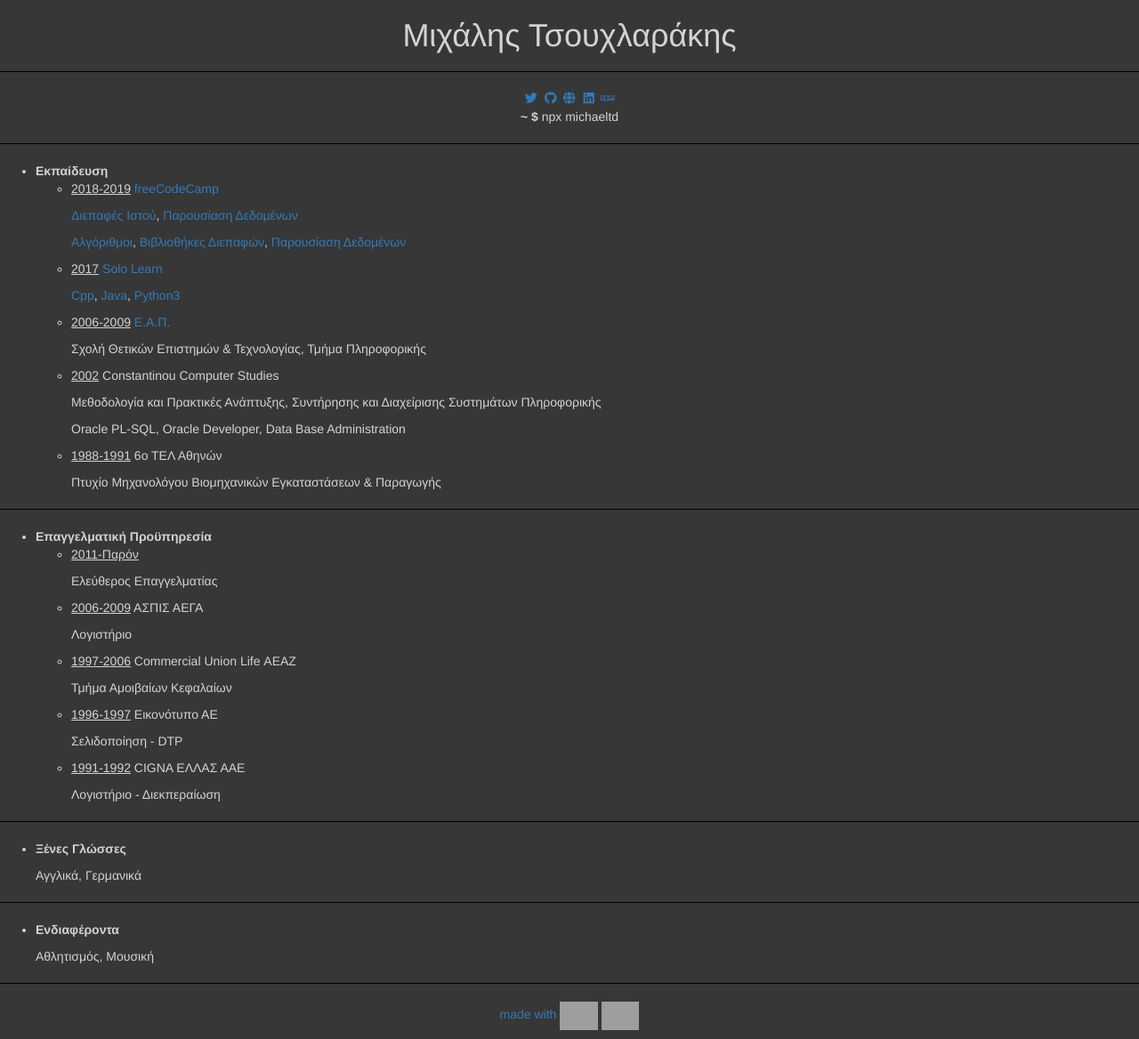
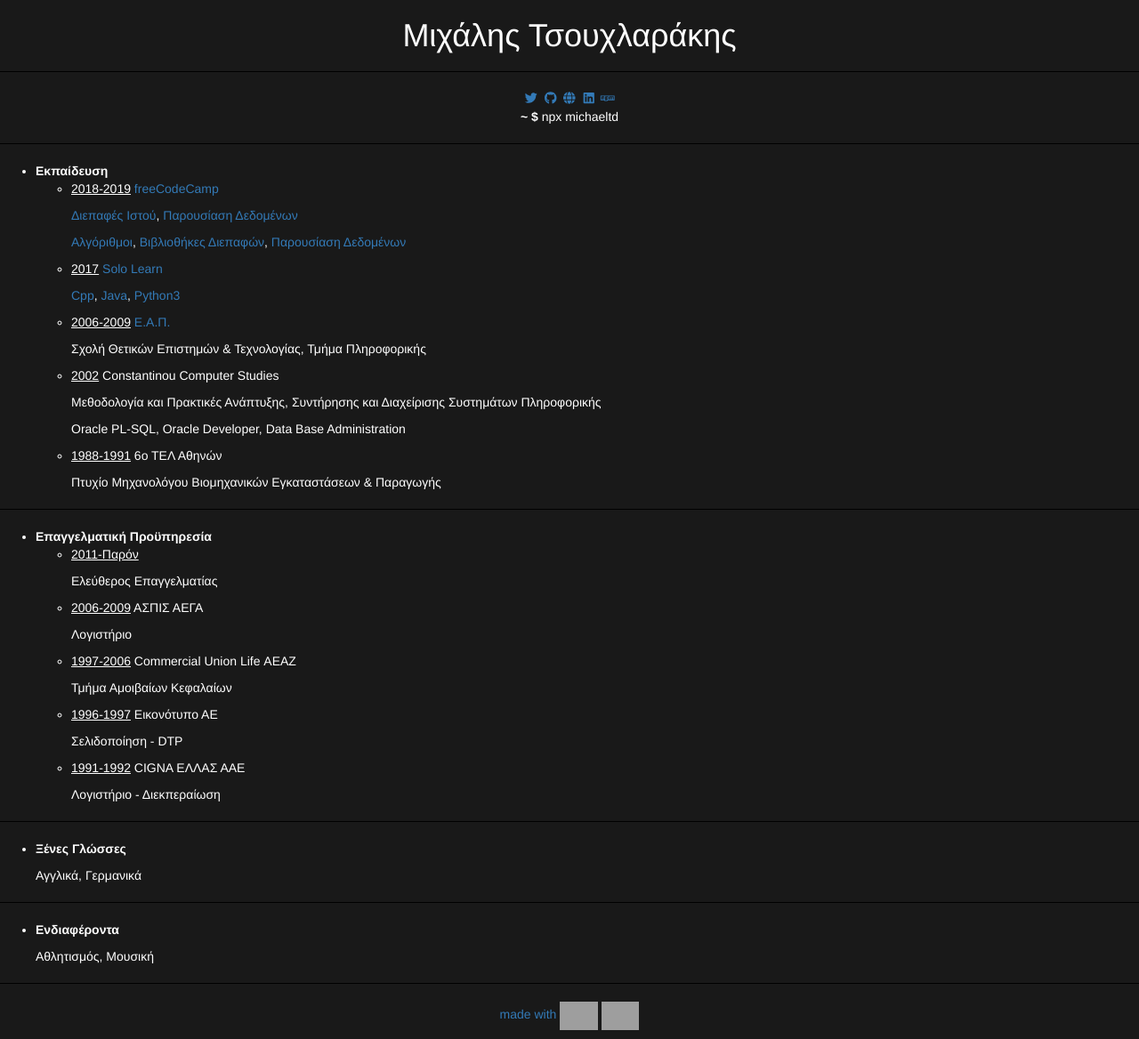
Before and after one commit to michaeltd/tdm-bio, a PHP site: page /resume.EL-GR.html in a window 1280 px wide. Shown: the whole page at 89% size. Run offline with PHP 8.4, Linux system fonts and the light colour scheme; some libraries are stand-ins or nearby versions; grey boxes are pictures that could not be loaded.

Commit message:
bara bra grejjor

```diff
--- a/css/css.css
+++ b/css/css.css
@@ -21,7 +21,6 @@ canvas {
 
 .container-fluid {
   min-height: 85vh;
-  /* color: lightgrey; */
 }
 
 .page-header {
--- a/css/org.css
+++ b/css/org.css
@@ -2,10 +2,10 @@
 /* @import url('https://maxcdn.bootstrapcdn.com/font-awesome/4.7.0/css/font-awesome.min.css'); */
 
 body {
-  background-color:rgb(55,55,55);
-  color: lightgrey;
+  background-color:rgb(25,25,25);
+  color: rgb(255,255,255);
 }
 
 hr {
-  border-color: black;
+  border-color: rgb(0,0,0);
 }
```
Also changed, not shown: .htaccess (added).
